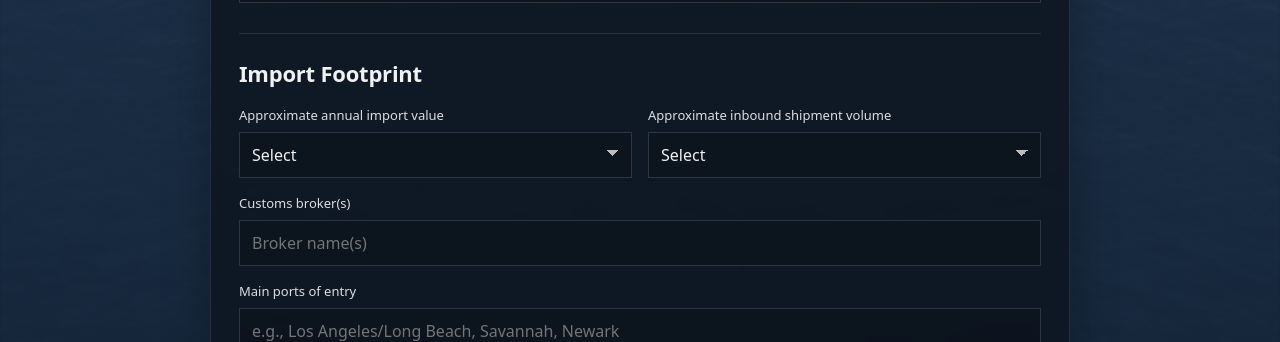
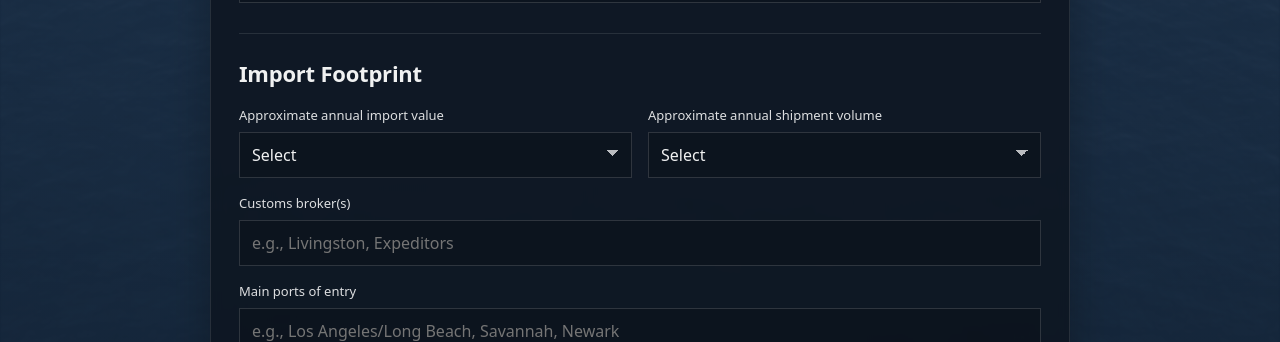
Before and after one commit to importrisk/import-risk-intelligence-site, a Jekyll site: the page built from client-profile.html, in a window 1280 px wide. Shown: the part 957-1299 px from the top of the page. Built offline with Jekyll 4.4.1, drawn with Linux system fonts in a browser that asks for light colours.

Commit message:
Update client-profile.html

```diff
--- a/client-profile.html
+++ b/client-profile.html
@@ -105,7 +105,7 @@
     </div>
 
     <div class="cp-row">
-      <label class="cp-label" for="cp-shipment-volume">Approximate inbound shipment volume</label>
+      <label class="cp-label" for="cp-shipment-volume">Approximate annual shipment volume</label>
       <select class="cp-select" id="cp-shipment-volume" name="shipment_volume">
         <option value="">Select</option>
         <option>Fewer than 100 shipments/year</option>
```
Also changed, not shown: other parts of client-profile.html (+1 -1 lines).
